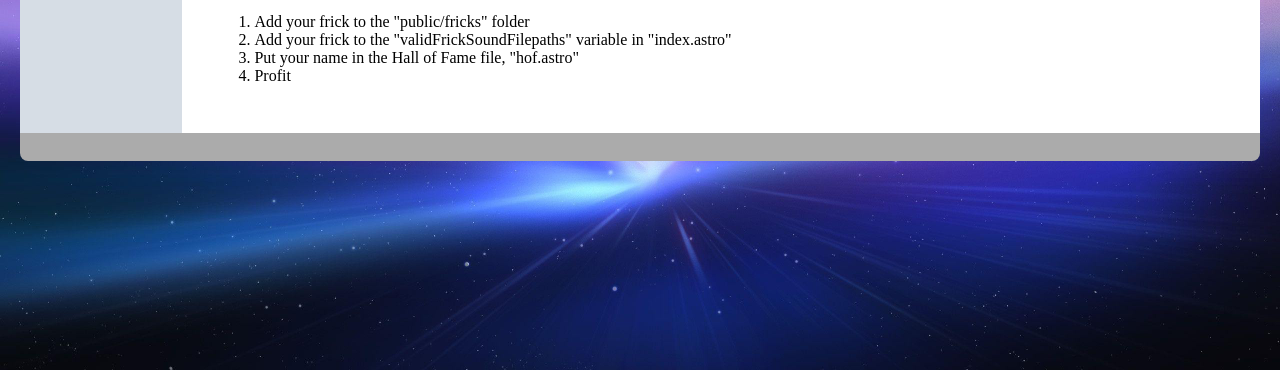
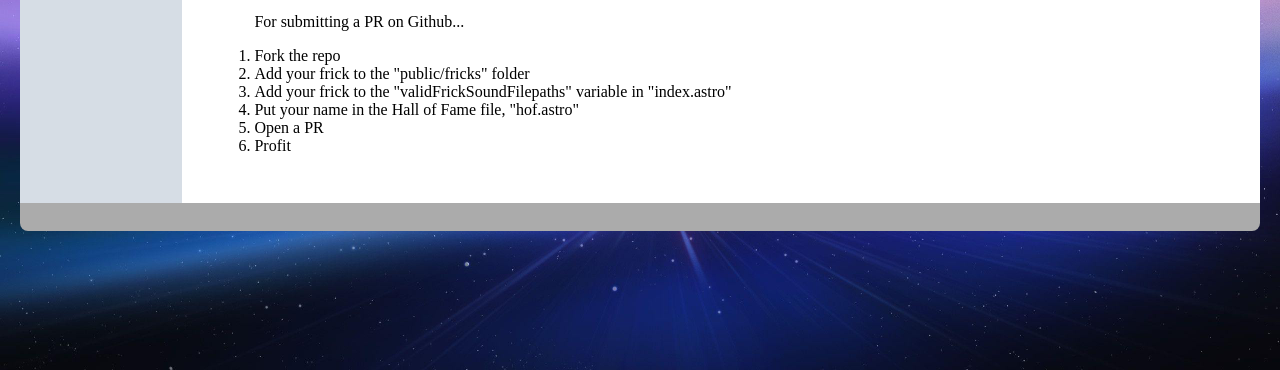
Before and after one commit to maxdemaio/frick, an Astro site: page /hof in a window 1280 px wide. Shown: the part 430-800 px from the top of the page. Built offline with nearby package versions, Linux system fonts and the light colour scheme; Astro itself is replaced by a stand-in of ours.

Commit message:
update hof

```diff
--- a/src/pages/hof.astro
+++ b/src/pages/hof.astro
@@ -2,7 +2,11 @@
 import Modal from "../components/Modal.astro";
 import Layout from "../layouts/Layout.astro";
 ---
-
+<style>
+  .pr-para {
+    padding-left: 40px;
+  }
+</style>
 <Layout title="frick - hall of frick" num={1}>
   <main>
     <Modal header="Hall of Frick">
@@ -36,10 +40,13 @@ import Layout from "../layouts/Layout.astro";
           ></a
         >!
       </p>
+      <p class="pr-para">For submitting a PR on Github...</p>
       <ol>
+        <li>Fork the repo</li>
         <li>Add your frick to the "public/fricks" folder</li>
         <li>Add your frick to the "validFrickSoundFilepaths" variable in "index.astro"</li>
         <li>Put your name in the Hall of Fame file, "hof.astro"</li>
+        <li>Open a PR</li>
         <li>Profit</li>
       </ol>
       </div>
```
